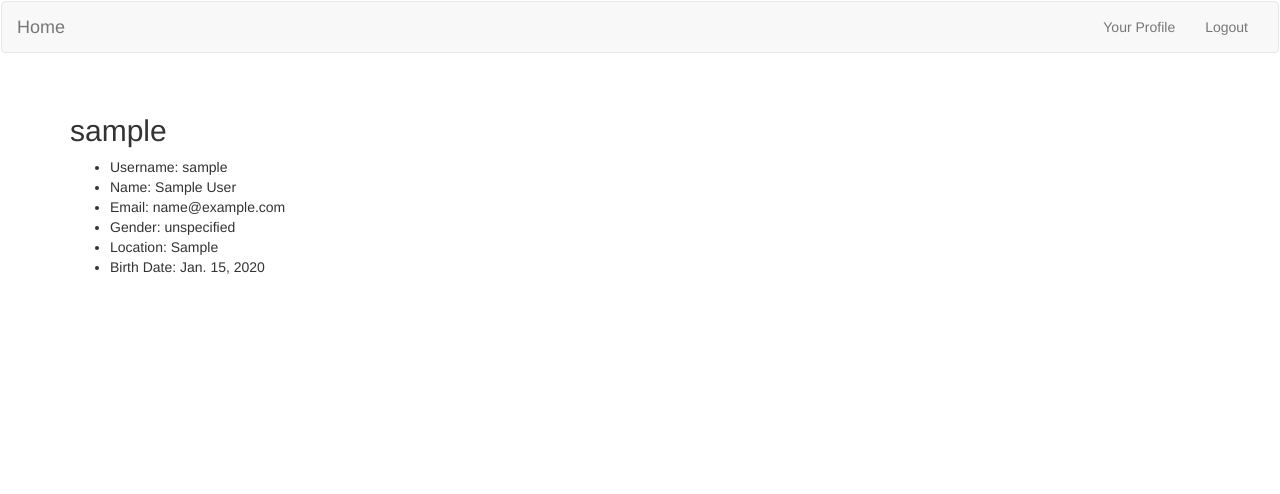
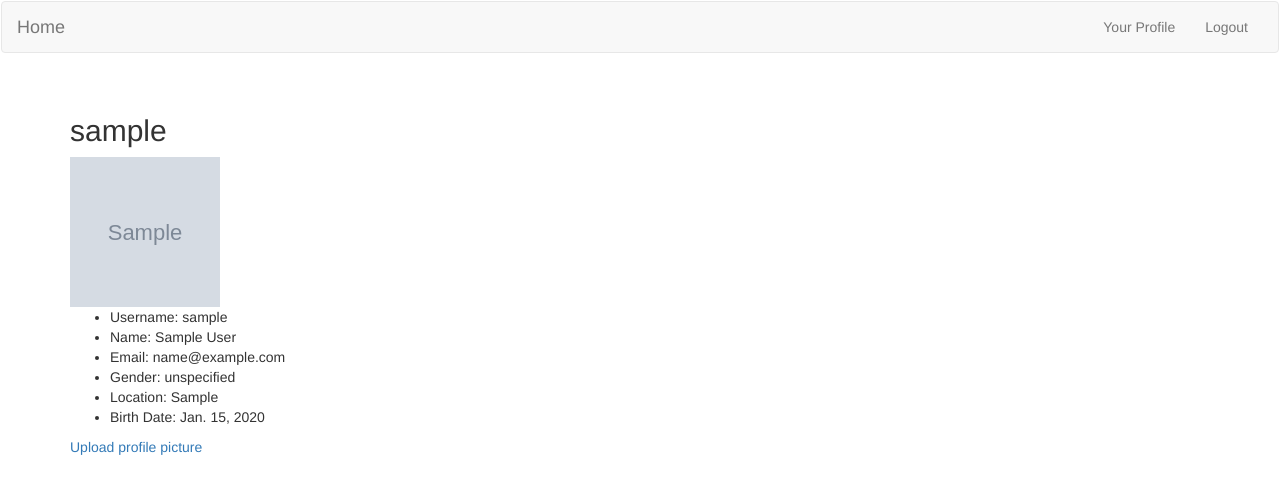
Before and after one commit to natecrow/media-sharing-site, a Django app: page /accounts/profile in a window 1280 px wide. Shown: the top 494 px of the page. Run offline with Django 3.2, Linux system fonts and the light colour scheme; a user stored in the database is signed in; tables that the repository leaves empty hold one stand-in row (values such as "Sample post"); grey boxes marked "Sample" are stand-in pictures; some libraries are stand-ins or nearby versions.

Commit message:
Added profile pic upload feature; removed previous upload experimentation

```diff
--- a/accounts/forms.py
+++ b/accounts/forms.py
@@ -19,3 +19,9 @@ class SignUpForm(UserCreationForm):
         model = User
         fields = ('username', 'first_name', 'last_name',
                   'email', 'password1', 'password2',)
+
+
+class UploadProfilePictureForm(forms.ModelForm):
+    class Meta:
+        model = Profile
+        fields = ['profile_picture']
--- a/accounts/models.py
+++ b/accounts/models.py
@@ -16,8 +16,8 @@ class Profile(models.Model):
     user = models.OneToOneField(User, on_delete=models.CASCADE)
     birth_date = models.DateField(blank=True, null=True)
     location = models.CharField(max_length=30, blank=True)
-    # profile_image = ImageField(upload_to=get_image_path,
-    #  blank=True, null=True)
+    profile_picture = models.ImageField(
+        upload_to=get_image_path, blank=True, null=True)
 
     class Genders(Enum):
         unspecified = '-'
@@ -27,7 +27,7 @@ class Profile(models.Model):
         s.value, s.name) for s in Genders], blank=True)
 
     def __str__(self):
-        return self.name or str(self.user)
+        return str(self.user)
 
 
 @receiver(post_save, sender=User)
--- a/accounts/templates/accounts/profile.html
+++ b/accounts/templates/accounts/profile.html
@@ -4,6 +4,7 @@
 
 {% block content %}
   <h2>{{ user.username }}</h2>
+  <img src="{{ user.profile.profile_picture.url }}" alt="{{ user.username }}'s profile picture" height="150" width="150">
   <ul>
     <li>Username: {{ user.username }}</li>
     <li>Name: {{ user.first_name }} {{ user.last_name }}</li>
@@ -12,4 +13,7 @@
     <li>Location: {{ user.profile.location }}</li>
     <li>Birth Date: {{ user.profile.birth_date }}</li>
   </ul>
+  <p>
+    <a href="{% url 'accounts:upload' %}">Upload profile picture</a>
+  </p>
 {% endblock %}
--- a/core/templates/core/model_form_upload.html
+++ b/accounts/templates/accounts/upload_profile_picture.html
@@ -8,5 +8,5 @@
     <button type="submit">Upload</button>
   </form>
 
-  <p><a href="{% url 'homepage' %}">Return to home</a></p>
+  <p><a href="{% url 'accounts:profile' %}">Return to profile</a></p>
 {% endblock %}
--- a/accounts/urls.py
+++ b/accounts/urls.py
@@ -12,4 +12,5 @@ urlpatterns = [
     url(r'^logout$', auth_views.logout, {
         'template_name': 'accounts/logged_out.html'}, name='logout'),
     url(r'^signup$', views.signup, name='signup'),
+    url(r'^upload-profile-picture$', views.upload_file, name='upload'),
 ]
--- a/accounts/views.py
+++ b/accounts/views.py
@@ -1,9 +1,11 @@
 from django.contrib.auth import authenticate
 from django.contrib.auth.decorators import login_required
 from django.contrib.auth.views import login
+from django.http import HttpResponseRedirect
 from django.shortcuts import redirect, render
 
-from .forms import SignUpForm
+from .forms import SignUpForm, UploadProfilePictureForm
+from .models import Profile
 
 
 @login_required(login_url='accounts:login')
@@ -29,3 +31,22 @@ def signup(request):
     else:
         form = SignUpForm()
     return render(request, 'accounts/signup.html', {'form': form})
+
+
+def upload_file(request):
+
+    try:
+        profile = request.user.profile
+    except Profile.DoesNotExist:
+        Profile(user=request.user)
+
+    if request.method == 'POST':
+        form = UploadProfilePictureForm(
+            request.POST, files=request.FILES, instance=profile)
+        if form.is_valid():
+            form.save()
+            return redirect('accounts:profile')
+    else:
+        form = UploadProfilePictureForm(instance=profile)
+    return render(request, 'accounts/upload_profile_picture.html',
+                  {'form': form})
--- a/core/admin.py
+++ /dev/null
@@ -1,3 +0,0 @@
-from django.contrib import admin
-
-# Register your models here.
--- a/core/apps.py
+++ /dev/null
@@ -1,5 +0,0 @@
-from django.apps import AppConfig
-
-
-class CoreConfig(AppConfig):
-    name = 'core'
--- a/core/tests.py
+++ /dev/null
@@ -1,3 +0,0 @@
-from django.test import TestCase
-
-# Create your tests here.
--- a/core/urls.py
+++ /dev/null
@@ -1,9 +0,0 @@
-from django.conf.urls import url
-
-from . import views
-
-
-app_name = 'core'
-urlpatterns = [
-    url(r'^upload$', views.model_form_upload, name='upload'),
-]
```
Also changed, not shown: core/forms.py (deleted, +0 -9 lines), core/models.py (deleted, +0 -7 lines), core/test_views.py (deleted, +0 -11 lines), core/views.py (deleted, +0 -20 lines), accounts/migrations/0004_profile_profile_image.py (added), accounts/migrations/0005_auto_20170704_0100.py (added), core/__init__.py (deleted), core/migrations/0001_initial.py (deleted), core/migrations/__init__.py (deleted).
